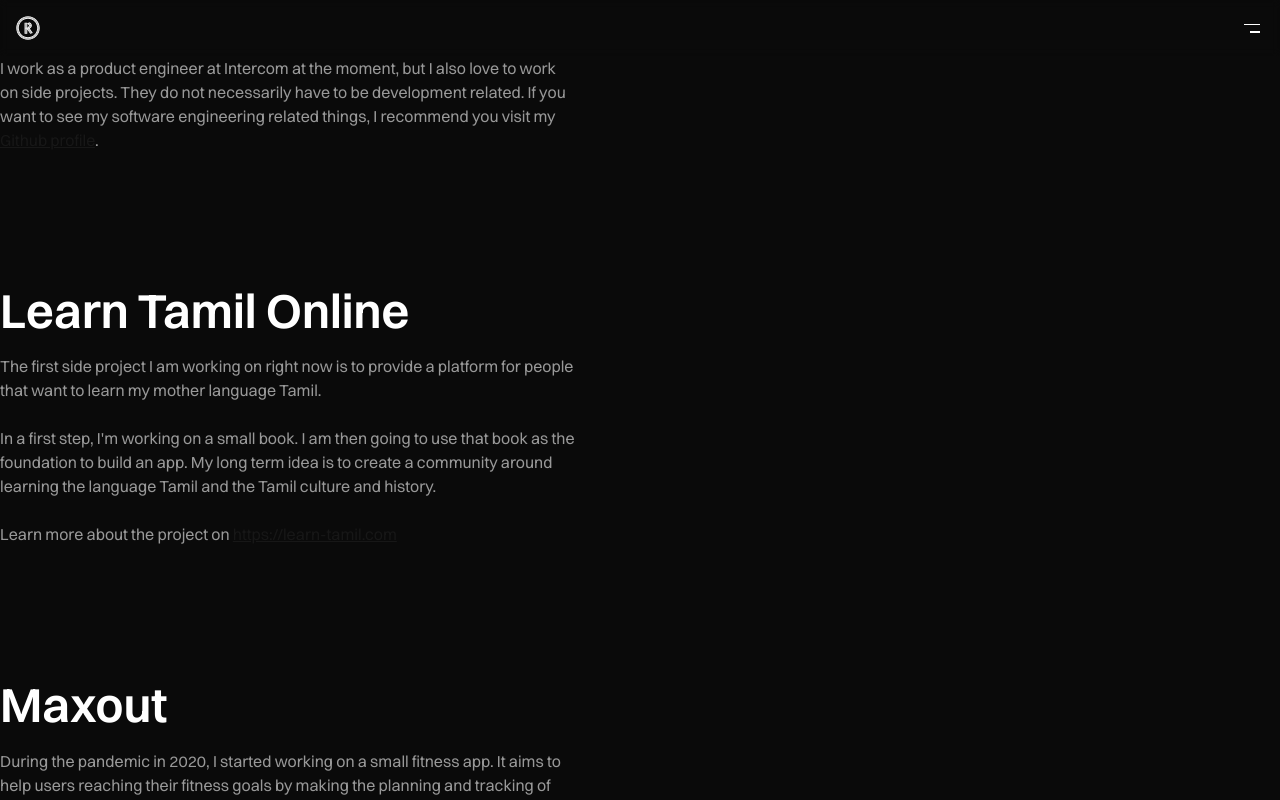
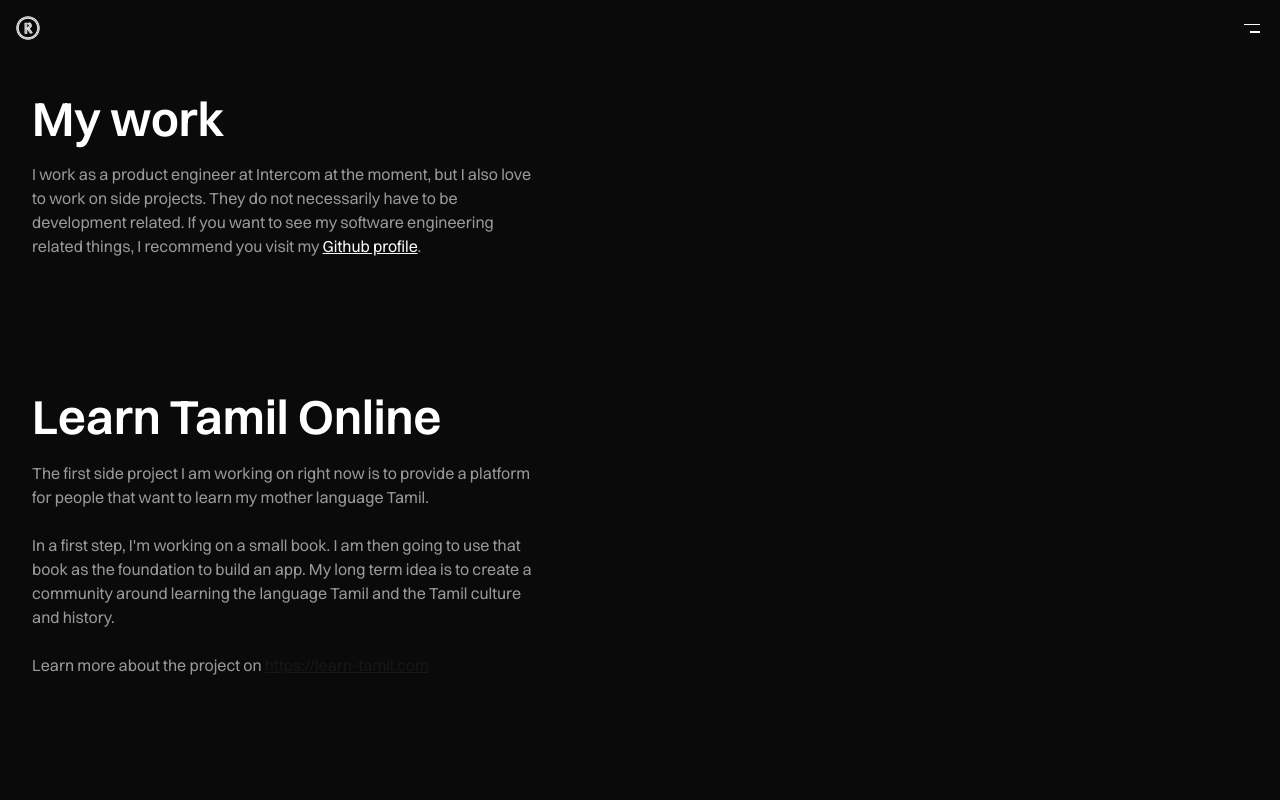
Before and after one commit to rathesDot/rathes.me, a Next.js app: page /work in a window 1280 px wide. Shown: the top 800 px of the page. Built offline with nearby package versions, Linux system fonts and the light colour scheme.

Commit message:
💄 Group intro section

```diff
--- a/src/pages/work.tsx
+++ b/src/pages/work.tsx
@@ -18,9 +18,9 @@
 const Work: React.FC<React.PropsWithChildren<NextPage>> = () => {
   return (
     <PageLayout>
-      <section className="max-w-xl">
+      <section className="max-w-xl p-8">
         <Meta title="Work" />
-        <Heading1 className="sr-only">My work</Heading1>
+        <Heading1 size={2}>My work</Heading1>
         <Paragraph>
           I work as a product engineer at Intercom at the moment, but I also
           love to work on side projects. They do not necessarily have to be
@@ -29,12 +29,13 @@
           <Link
             href="https://github.com/rathesDot"
             underlined
-            className="text-neutral-900 dark:text-neutral-50"
+            className="text-neutral-50"
           >
             Github profile
           </Link>
           .
         </Paragraph>
+
         <section className="mt-32">
           <Heading2>Learn Tamil Online</Heading2>
           <Paragraph>
```
